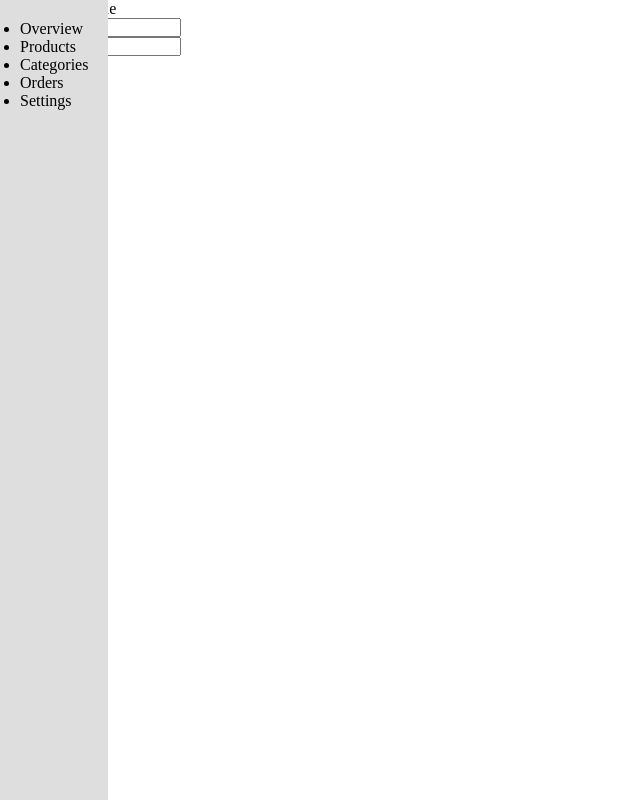
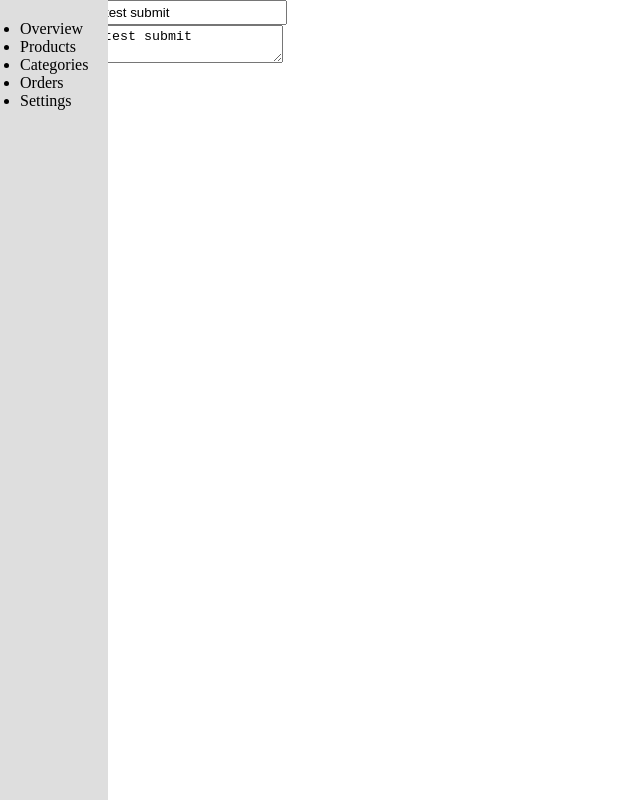
Before and after one commit to Jason-Smith-Code/ecommerce, a React (Create React App) app in the folder front-end/: page /admin/create-product in a window 1280 px wide. Shown: the whole page, without its empty margins (0-640 px from the left). Built offline with nearby package versions, Linux system fonts and the light colour scheme.

Commit message:
Update ProductForm.js
added more state management to the form to set it up for making request to the server

```diff
--- a/front-end/src/components/forms/ProductForm.js
+++ b/front-end/src/components/forms/ProductForm.js
@@ -1,8 +1,35 @@
 import React, { useState } from "react";
+import "./Forms.css";
 
 export const ProductForm = () => {
-  // Manage local state
+  // Manage local state, these are the attributes we need to send.
   const [productAttributes, setProductAttributes] = useState({
+    title: "test submit",
+    description: "test submit",
+    images: ["/images/sonyheadphones1.jpg"],
+    coverImage: "/images/sonyheadphones1.jpg",
+    brand: "test submit",
+    category: "test submit",
+    price: 0.0,
+    rrp: 0.0,
+    quantity: 0,
+    user: "6317ab8b297116827daa4d5c",
+  });
+
+  // These methods will update the state properties.
+  function updateForm(value) {
+    return setProductAttributes((prev) => {
+      return { ...prev, ...value };
+    });
+  }
+
+  async function handleSubmit(e) {
+    e.preventDefault();
+    const newProduct = { ...productAttributes };
+    console.log(newProduct);
+
+    // reset form
+    setProductAttributes({
       title: "",
       description: "",
       images: [],
@@ -13,8 +40,7 @@ export const ProductForm = () => {
       rrp: 0.0,
       quantity: 0,
     });
-
-  const handleSubmit = () => {};
+  }
 
   return (
     <form
@@ -22,23 +48,134 @@ export const ProductForm = () => {
         handleSubmit(e);
       }}
     >
-      <label>Enter product title</label>
-      <br />
+      <div className="form-row">
+        <div className="form-col-1">
+          <label>Title</label>
+        </div>
+        <div className="form-col-2">
           <input
             name="title"
             type="text"
+            placeholder="title"
             value={productAttributes.title}
-        onChange={(e) => setProductAttributes({ title: e.target.value })}
+            onChange={(e) => updateForm({ title: e.target.value })}
           />
-      <br />
-      <input
+        </div>
+      </div>
+
+      <div className="form-row">
+        <div className="form-col-1">
+          <label>Description</label>
+        </div>
+        <div className="form-col-2">
+          <textarea
             name="description"
             type="text"
+            placeholder="description"
             value={productAttributes.description}
-        onChange={(e) => setProductAttributes({ description: e.target.value })}
+            onChange={(e) => updateForm({ description: e.target.value })}
           />
-      <br />
-      <input type="submit" value="submit" />
+        </div>
+      </div>
+
+      {/* <div className="form-row">
+        <div className="form-col-1">
+          <label>Category</label>
+        </div>
+        <div className="form-col-2">
+          <select
+            name="category"
+            type="text"
+            placeholder="category"
+            value={productAttributes.category}
+            onChange={(e) => setProductAttributes({ category: e.target.value })}
+          >
+            <option value="cat1">Category 1</option>
+            <option value="cat2">Category 2</option>
+            <option value="cat3">Category 3</option>
+          </select>
+        </div>
+      </div>
+
+      <div className="form-row">
+        <div className="form-col-1">
+          <label>Brand</label>
+        </div>
+        <div className="form-col-2">
+          <select
+            name="category"
+            type="text"
+            placeholder="category"
+            value={productAttributes.brand}
+            onChange={(e) => setProductAttributes({ brand: e.target.value })}
+          >
+            <option value="cat1">Brand 1</option>
+            <option value="cat2">Brand 2</option>
+            <option value="cat3">Brand 3</option>
+          </select>
+        </div>
+      </div>
+
+      <div className="form-row">
+        <div className="form-col-1">
+          <label>price</label>
+        </div>
+        <div className="form-col-2">
+          <input
+            name="price"
+            type="number"
+            placeholder="0.00"
+            value={productAttributes.price}
+            onChange={(e) => setProductAttributes({ price: e.target.value })}
+          />
+        </div>
+      </div>
+
+      <div className="form-row">
+        <div className="form-col-1">
+          <label>rrp</label>
+        </div>
+        <div className="form-col-2">
+          <input
+            name="rrp"
+            type="number"
+            placeholder="0.00"
+            value={productAttributes.rrp}
+            onChange={(e) => setProductAttributes({ rrp: e.target.value })}
+          />
+        </div>
+      </div>
+
+      <div className="form-row">
+        <div className="form-col-1">
+          <label>stock</label>
+        </div>
+        <div className="form-col-2">
+          <input
+            name="stock"
+            type="number"
+            placeholder="0.00"
+            value={productAttributes.stock}
+            onChange={(e) => setProductAttributes({ stock: e.target.value })}
+          />
+        </div>
+      </div>
+
+      <div className="form-row">
+        <div className="form-col-1">
+          <label>active?</label>
+        </div>
+        <div className="form-col-2">
+          <input
+            name="true"
+            type="radio"
+            value={productAttributes.active}
+            onChange={(e) => setProductAttributes({ active: e.target.value })}
+          />
+        </div>
+      </div> */}
+
+      <input type="submit" value="Create Product" />
     </form>
   );
 };
```
Lines whose indentation alone changed are shown as unchanged.
